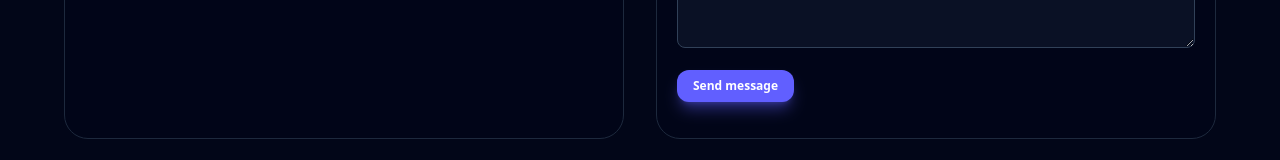
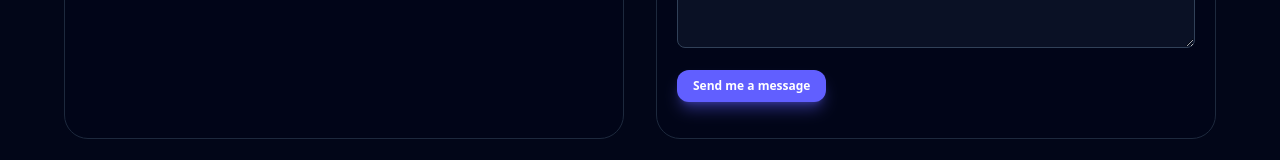
Before and after one commit to prabhushankar-ps/prabhushankar-ps.github.io, a plain HTML site: page index.html in a window 1280 px wide. Shown: the part 3823-3983 px from the top of the page. Drawn offline with nearby package versions, Linux system fonts and the light colour scheme.

Commit message:
Update index.html

```diff
--- a/index.html
+++ b/index.html
@@ -445,7 +445,7 @@
                   <label for="message" class="block text-xs font-medium text-slate-200">Message</label>
                   <textarea id="message" name="message" rows="4" placeholder="What would you like to work on?" class="mt-1 w-full rounded-lg border border-slate-700 bg-slate-900/70 px-3 py-2 text-xs text-slate-100 outline-none transition placeholder:text-slate-500 focus:border-indigo-500 focus:ring-1 focus:ring-indigo-500"></textarea>
                 </div>
-                <button id="submitBtn" type="button" class="inline-flex items-center justify-center rounded-xl bg-indigo-500 px-4 py-2 text-xs font-semibold text-white shadow-lg shadow-indigo-500/40 transition hover:bg-indigo-400">Send message</button>
+                <button id="submitBtn" type="button" class="inline-flex items-center justify-center rounded-xl bg-indigo-500 px-4 py-2 text-xs font-semibold text-white shadow-lg shadow-indigo-500/40 transition hover:bg-indigo-400">Send me a message</button>
                 <p id="formStatus" class="text-[11px] text-indigo-300 opacity-0 transition-opacity duration-200"></p>
               </div>
             </div>
```
